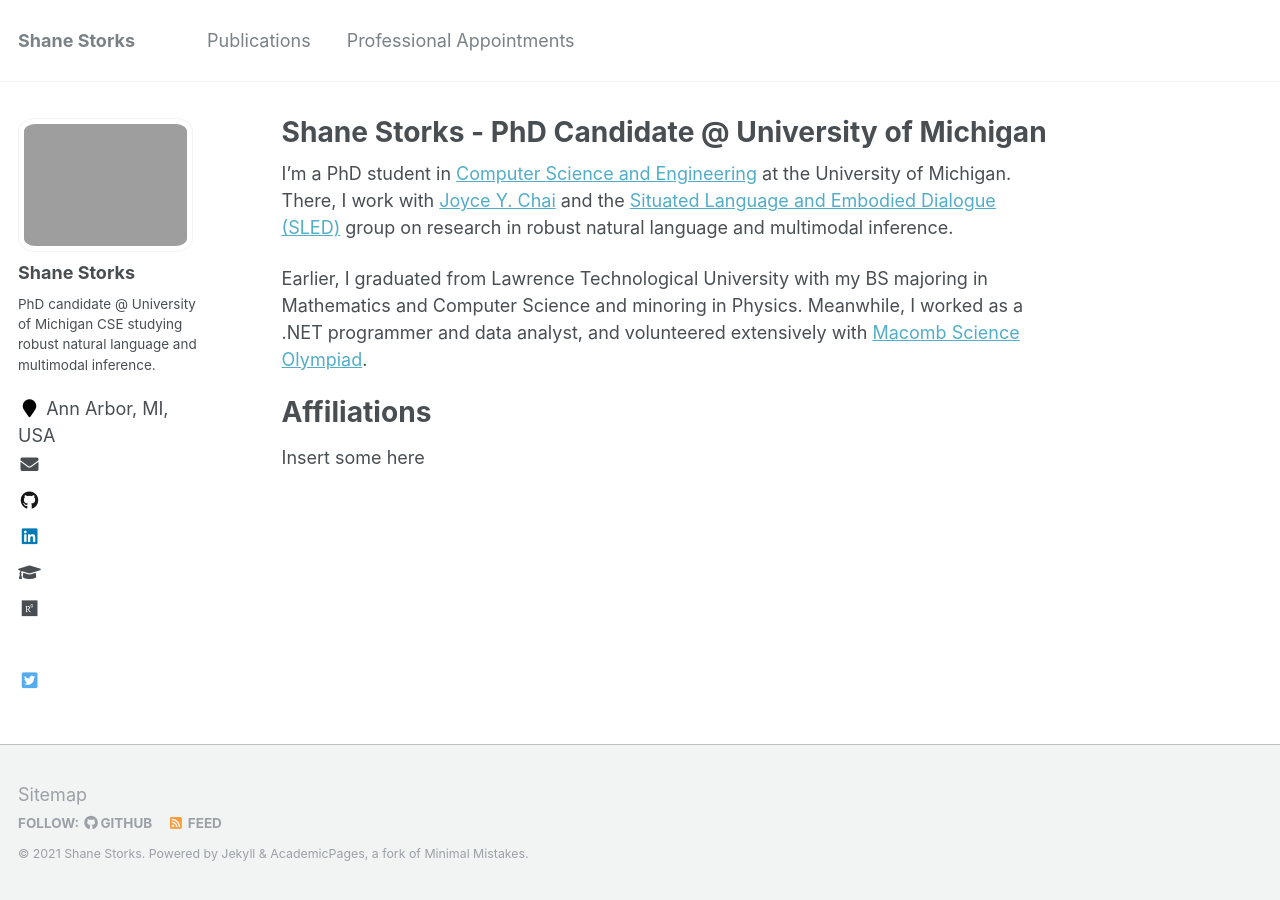
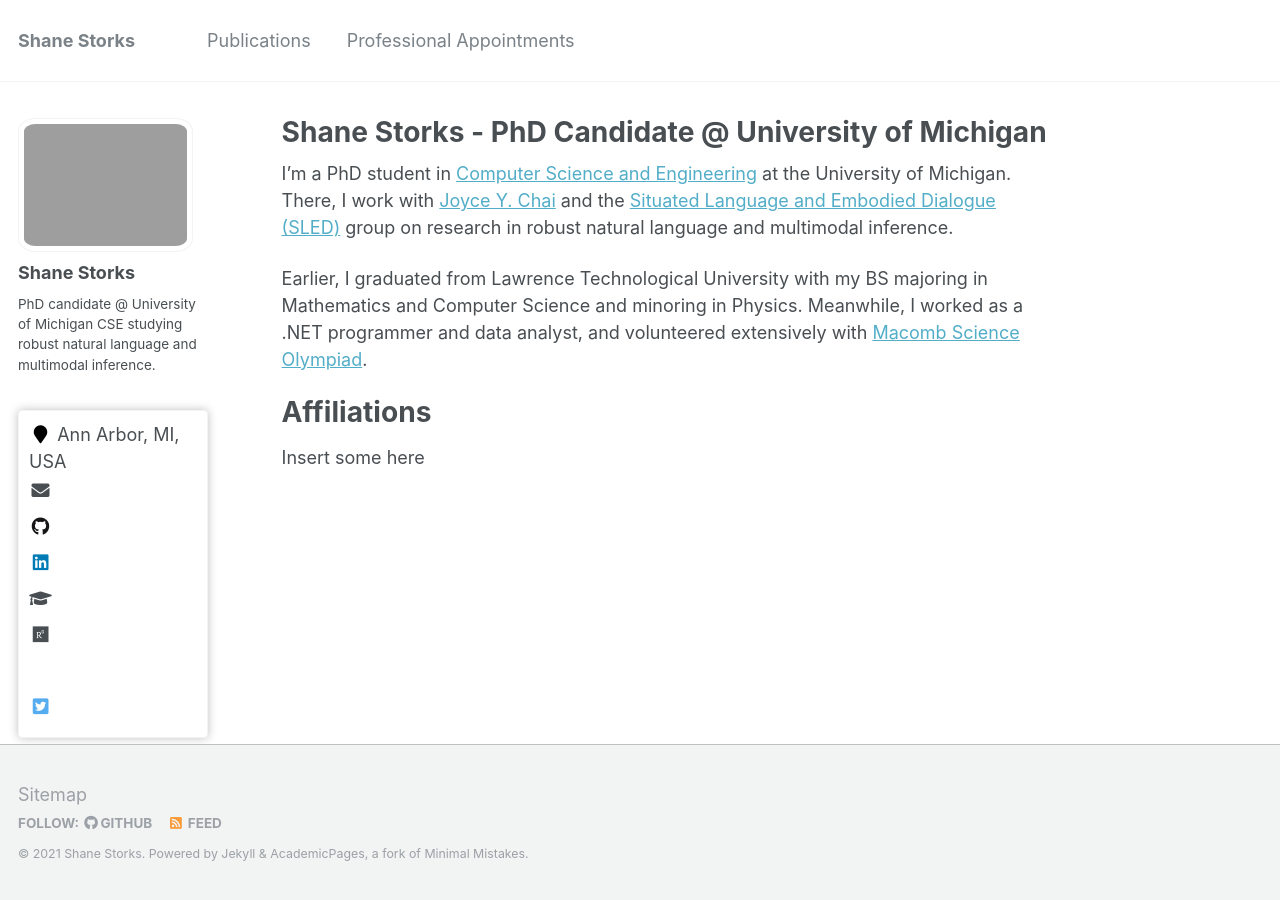
Before and after one commit to shanestorks/shanestorks.github.io, a Jekyll site: the page built from _pages/about.md, in a window 1280 px wide. Built offline with Jekyll 4.4.1, drawn with Linux system fonts in a browser that asks for light colours.

Commit message:
Sidebar changes

```diff
--- a/_sass/_sidebar.scss
+++ b/_sass/_sidebar.scss
@@ -173,15 +173,15 @@
   box-shadow: 0 0 10px rgba(#000, 0.25);
   cursor: default;
 
-  @include breakpoint($large) {
-    display: block;
-    position: relative;
-    margin: 0;
-    padding: 0;
-    border: 0;
-    background: transparent;
-    box-shadow: none;
-  }
+  // @include breakpoint($large) {
+  //   display: block;
+  //   position: relative;
+  //   margin: 0;
+  //   padding: 0;
+  //   border: 0;
+  //   background: transparent;
+  //   box-shadow: none;
+  // }
 
   // &:before {
   //   display: block;
```
